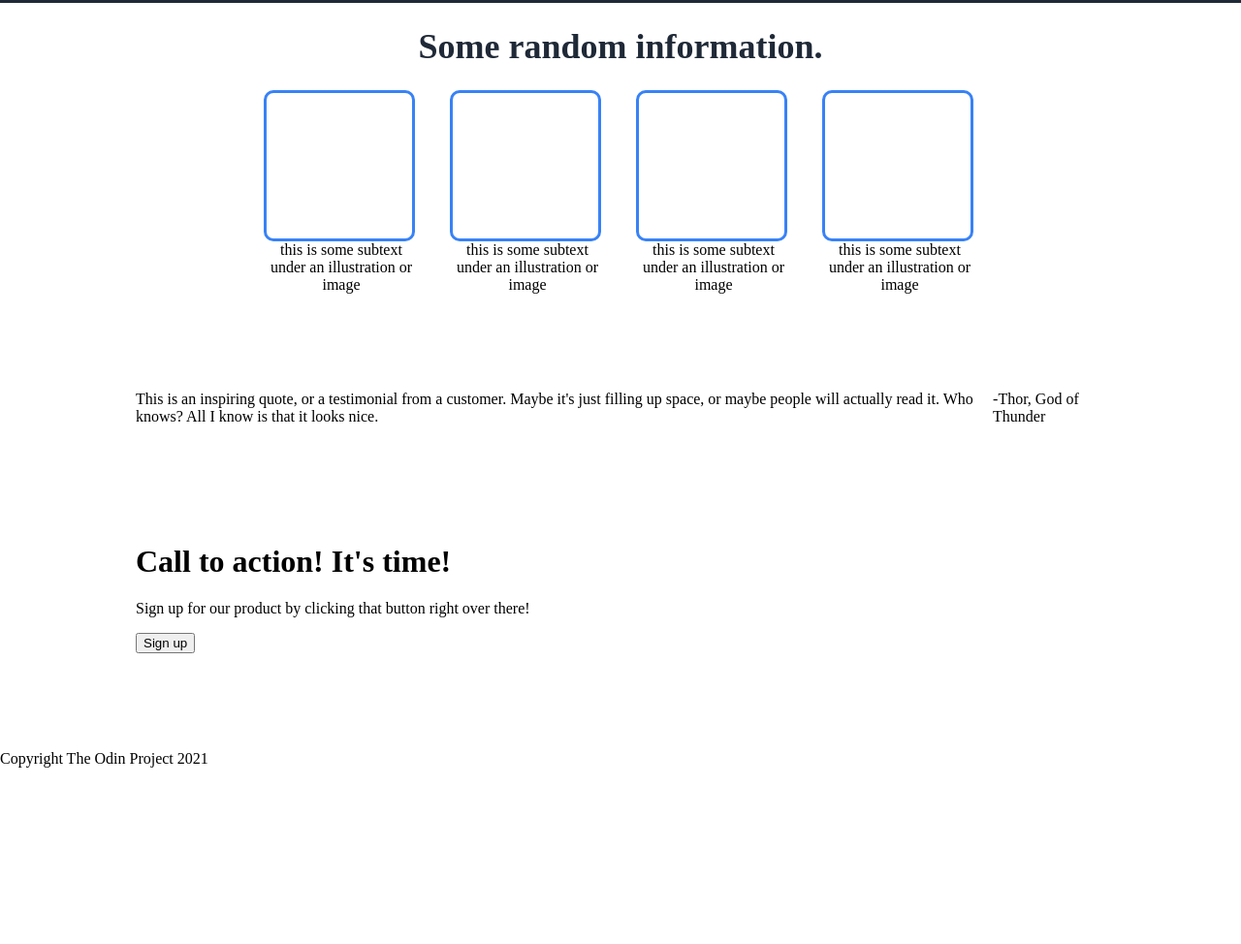
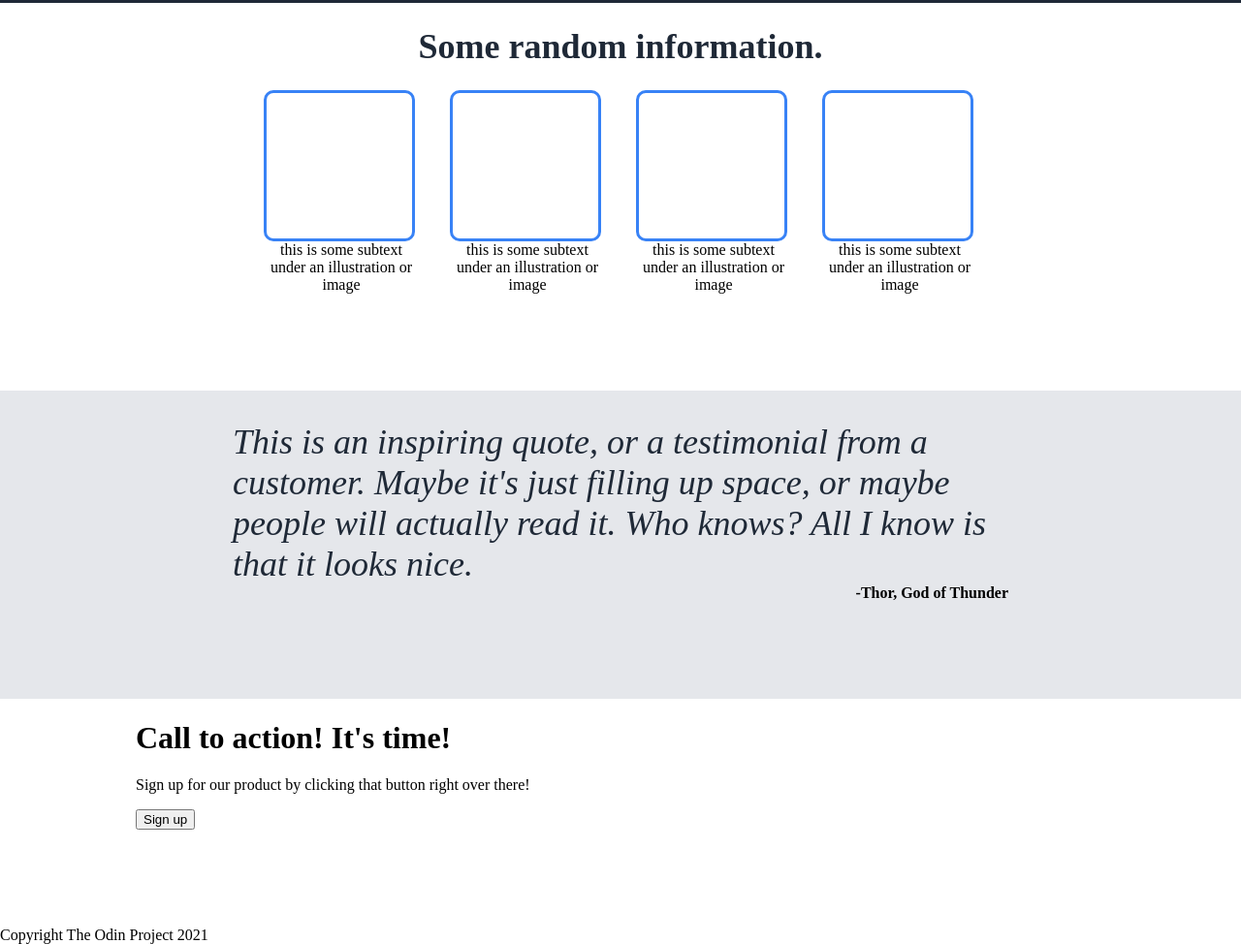
Before and after one commit to zrjake/odin-landing-page, a plain HTML site: page index.html in a window 1280 px wide. Shown: the part 506-1480 px from the top of the page at 97% size. Before the commit the page ends 1298 px from the top, so only its background shows below. Drawn offline with Linux system fonts and the light colour scheme.

Commit message:
Style quote

```diff
--- a/styles.css
+++ b/styles.css
@@ -108,3 +108,23 @@ a {
     border: 3px solid #3882f6;
     border-radius: 10px;
 }
+
+.quote {
+    background-color: #e5e7eb;
+}
+.quote .section-contents {
+    margin-top: 32px;
+    flex-direction: column;
+    width: 800px;
+}
+.quote .quote {
+    align-self: center;
+    font-size: 36px;
+    font-weight: 300;
+    font-style: italic;
+    color: #1f2937;
+}
+.quote .attrib {
+    align-self: flex-end;
+    font-weight: 800;
+}
```
